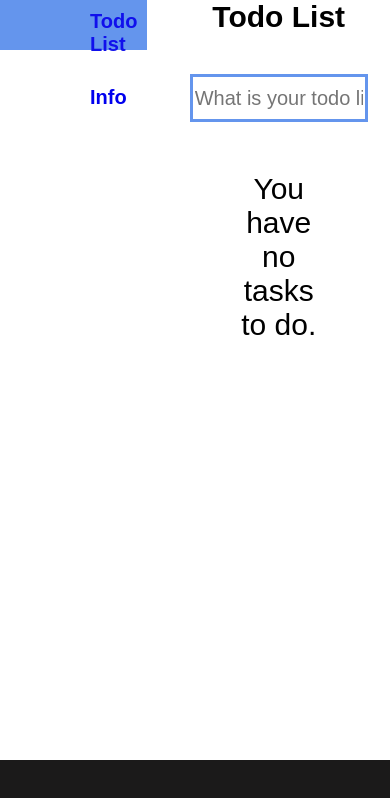
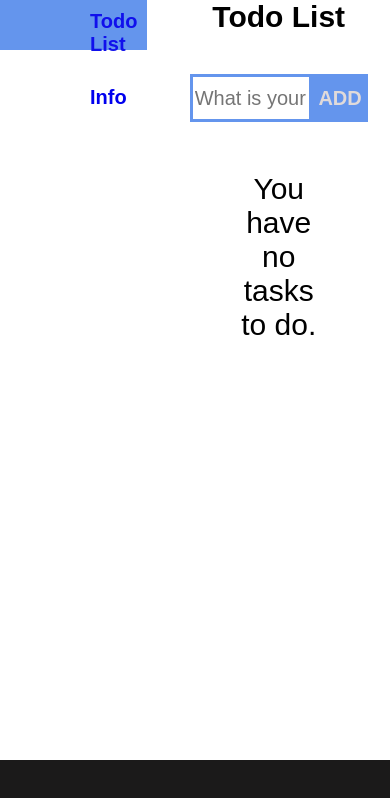
Before and after one commit to abenaTenkorang/React_tutorial, a React (Create React App) app: page / in a window 390 px wide. Shown: the top 798 px of the page. Built offline with nearby package versions, Linux system fonts and the light colour scheme.

Commit message:
Add submit form to enhance phone user experience

```diff
--- a/src/Others/todo.js
+++ b/src/Others/todo.js
@@ -62,6 +62,7 @@ const TodoPage = () => {
       <div className="todo-content">
         <form onSubmit={handleSubmit}>
           <input className="input-form" type="text" value={todo.task} onChange={handleChange} placeholder="What is your todo list" required />
+          <button className="form-submit" type="submit">ADD</button>
         </form>
         {' '}
         <Todolist
```
